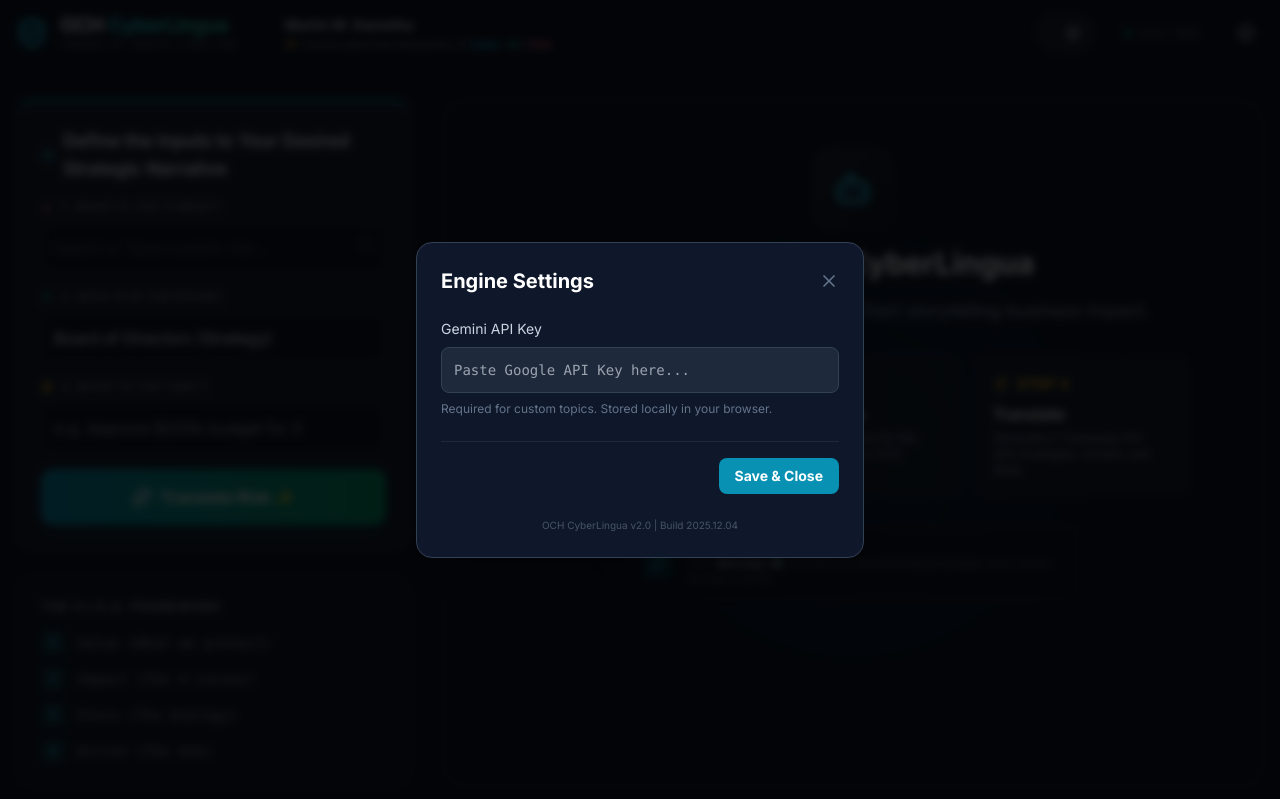
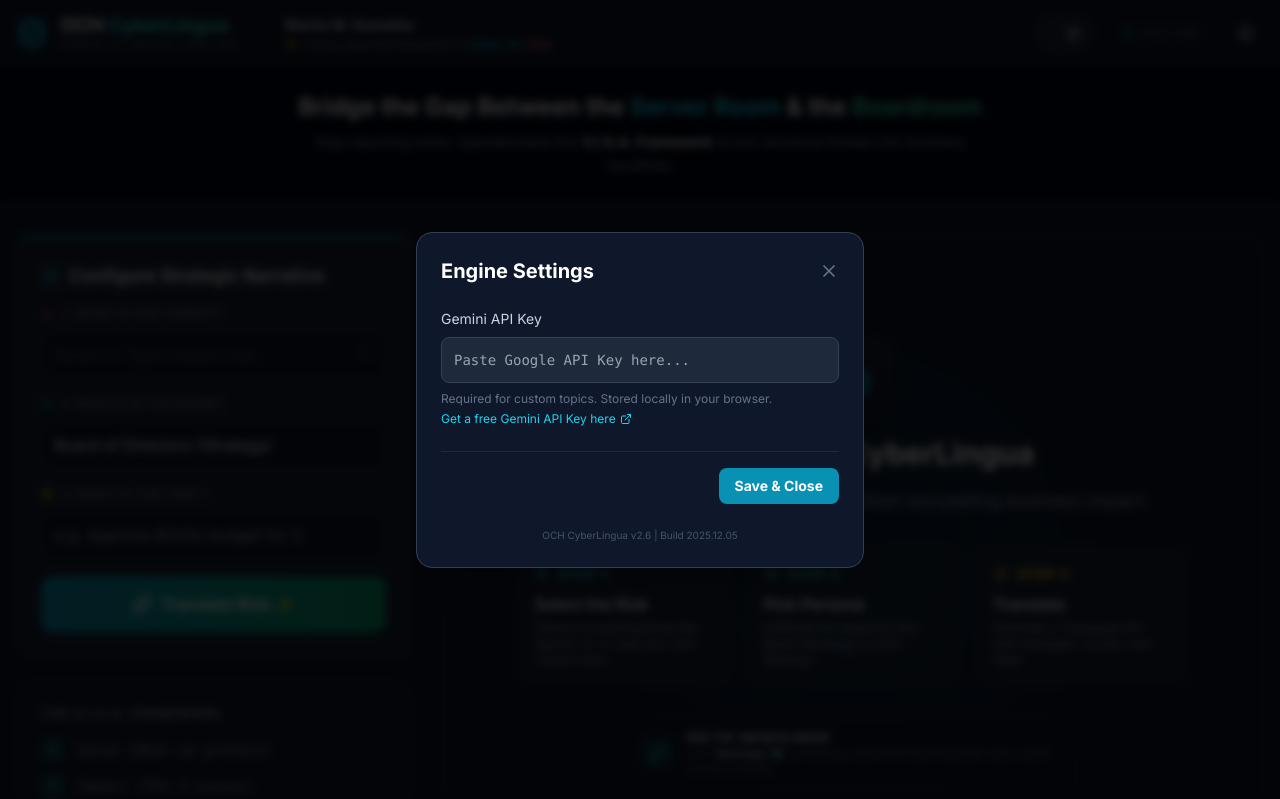
Before and after one commit to kamethutechhub/cyber-lingua, a plain HTML site: page index.html in a window 1280 px wide. Both pictures are taken after a click on the button 1246 px from the left and 33 px from the top of the page. Shown: the top 799 px of the page. Drawn offline with nearby package versions, Linux system fonts and the light colour scheme.

Commit message:
Update index.html

```diff
--- a/index.html
+++ b/index.html
@@ -1,7 +1,7 @@
 <!--
     OCH CyberLingua | The C-Suite Translator
     Built by Martin M. Kamethu for Ongoza Cyber Hub
-    Version 2.3 (Layout Adjusted)
+    Version 2.8 (Standard Layout + Hero Explainer)
 -->
 <!DOCTYPE html>
 <html lang="en">
@@ -136,6 +136,18 @@
         </div>
     </header>
 
+    <!-- NEW: Hero / Explainer Section (Added Here) -->
+    <section class="bg-slate-950 border-b border-slate-800 py-6">
+        <div class="max-w-4xl mx-auto text-center px-4">
+            <h2 class="text-2xl font-bold text-white mb-2">
+                Bridge the Gap Between the <span class="text-cyan-400">Server Room</span> & the <span class="text-emerald-400">Boardroom</span>
+            </h2>
+            <p class="text-slate-400 text-sm leading-relaxed max-w-2xl mx-auto">
+                Stop reporting noise. Operationalize the <strong class="text-white">V.I.S.A. Framework</strong> to turn technical threats into business narratives.
+            </p>
+        </div>
+    </section>
+
     <!-- Main Content -->
     <main class="flex-grow max-w-7xl mx-auto px-4 py-8 w-full gap-8 grid lg:grid-cols-12">
 
@@ -144,7 +156,7 @@
             <div class="card p-6 rounded-2xl border-t-4 border-t-cyan-500/50">
                 <h2 class="text-lg font-semibold text-white mb-4 flex items-center gap-2">
                     <i data-lucide="sliders" class="h-5 w-5 text-cyan-400"></i>
-                    Define the Inputs to Your Desired Strategic Narrative
+                    Configure Strategic Narrative
                 </h2>
 
                 <!-- Topic Selection (Combo Box) -->
@@ -222,7 +234,7 @@
         <div class="lg:col-span-8 space-y-6">
 
             <!-- Enhanced Welcome / Guide Screen -->
-            <div id="emptyState" class="h-full flex flex-col items-center justify-start pt-10 text-center p-8 md:p-12 border-2 border-dashed border-slate-800 rounded-3xl opacity-100 min-h-[500px] relative overflow-hidden">
+            <div id="emptyState" class="h-full flex flex-col items-center justify-center text-center p-8 md:p-12 border-2 border-dashed border-slate-800 rounded-3xl opacity-100 min-h-[500px] relative overflow-hidden">
                 <!-- Subtle animated background glow -->
                 <div class="absolute top-1/2 left-1/2 -translate-x-1/2 -translate-y-1/2 w-96 h-96 bg-cyan-500/5 rounded-full blur-3xl"></div>
 
@@ -424,6 +436,13 @@
                     <label class="block text-sm font-medium text-slate-300 mb-2">Gemini API Key</label>
                     <input type="password" id="apiKeyInput" placeholder="Paste Google API Key here..." class="w-full bg-slate-800 border border-slate-700 rounded-lg p-3 text-white focus:ring-2 focus:ring-cyan-500 outline-none text-sm font-mono">
                     <p class="text-xs text-slate-500 mt-2">Required for custom topics. Stored locally in your browser.</p>
+
+                    <!-- API Key Helper Link -->
+                    <p class="text-xs text-slate-500 mt-1">
+                        <a href="https://aistudio.google.com/app/apikey" target="_blank" class="text-cyan-400 hover:underline flex items-center gap-1">
+                            Get a free Gemini API Key here <i data-lucide="external-link" class="h-3 w-3"></i>
+                        </a>
+                    </p>
                 </div>
 
                 <div class="pt-4 border-t border-slate-800 flex justify-end">
@@ -431,7 +450,7 @@
                 </div>
 
                 <div class="text-center">
-                    <p class="text-[10px] text-slate-600">OCH CyberLingua v2.0 | Build 2025.12.04</p>
+                    <p class="text-[10px] text-slate-600">OCH CyberLingua v2.6 | Build 2025.12.05</p>
                 </div>
             </div>
         </div>
@@ -613,7 +632,7 @@
                     penalty: "Class action lawsuits for negligence in data protection.",
                     exodus: "Competitors use our downtime to steal market share.",
                     data: "MGM Resorts lost $100M in profit from one ransomware attack in 2023.",
-                    script: "We need to shift our mindset from 'Prevention' to 'Resilience'. We will get hit. The only metric that matters is 'Time to Recover'. Currently, that number is 14 days. I need your support to bring that down to 4 hours. That requires investment in 'Air-Gapped' backups.",
+                    script: "We need to shift our mindset from 'Prevention' to 'Resilience'. The only metric that matters is 'Time to Recover'. Currently, that number is 14 days. I need your support to bring that down to 4 hours. That requires investment in 'Air-Gapped' backups.",
                     objQ: "I thought our firewall prevented this?",
                     objA: "Firewalls stop burglars. Ransomware is often an inside job or a stolen key."
                 }
@@ -798,7 +817,7 @@
 
             // Reset Empty State HTML for next run
             emptyState.innerHTML = `
-                <div class="h-full flex flex-col items-center justify-start pt-12 text-center p-8 md:p-12 border-2 border-dashed border-slate-800 rounded-3xl opacity-100 min-h-[500px] relative overflow-hidden">
+                <div class="h-full flex flex-col items-center justify-center text-center p-8 md:p-12 border-2 border-dashed border-slate-800 rounded-3xl opacity-100 min-h-[500px] relative overflow-hidden">
                     <!-- Subtle animated background glow -->
                     <div class="absolute top-1/2 left-1/2 -translate-x-1/2 -translate-y-1/2 w-96 h-96 bg-cyan-500/5 rounded-full blur-3xl"></div>
 
```
